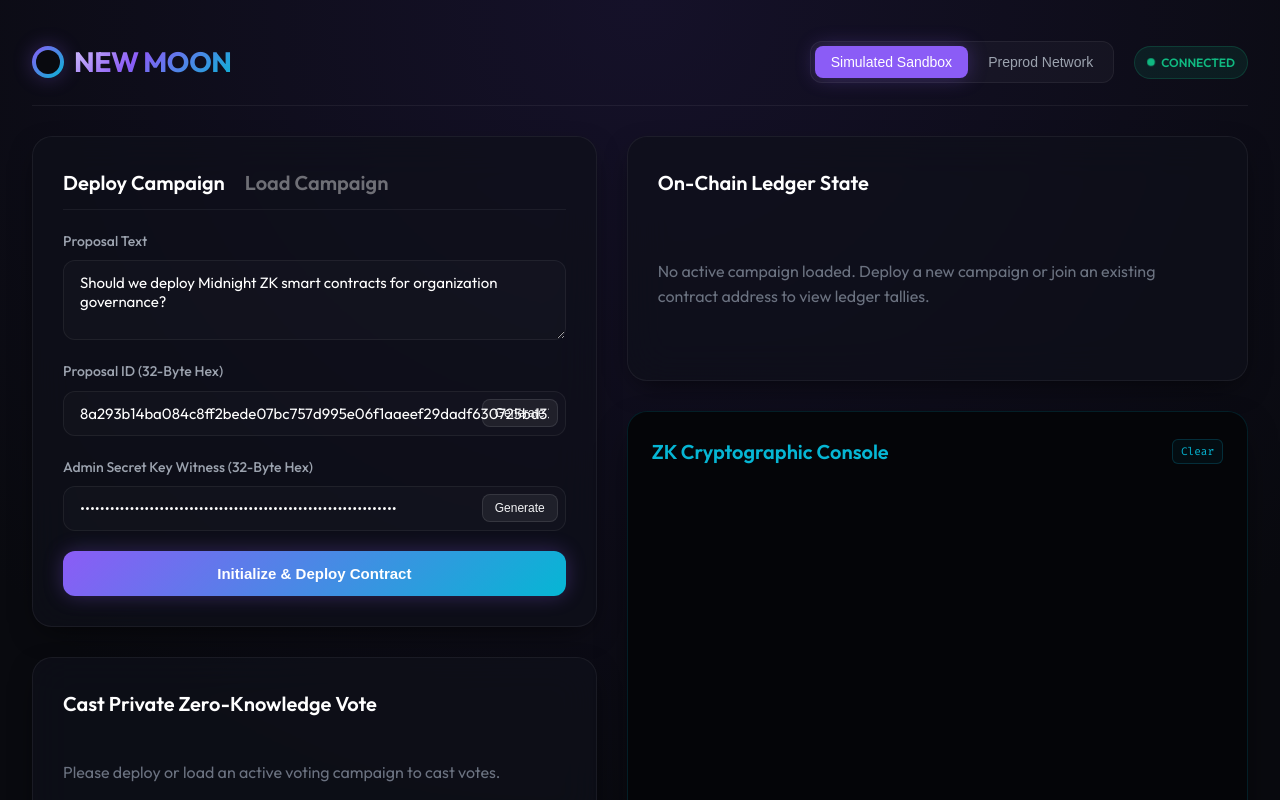
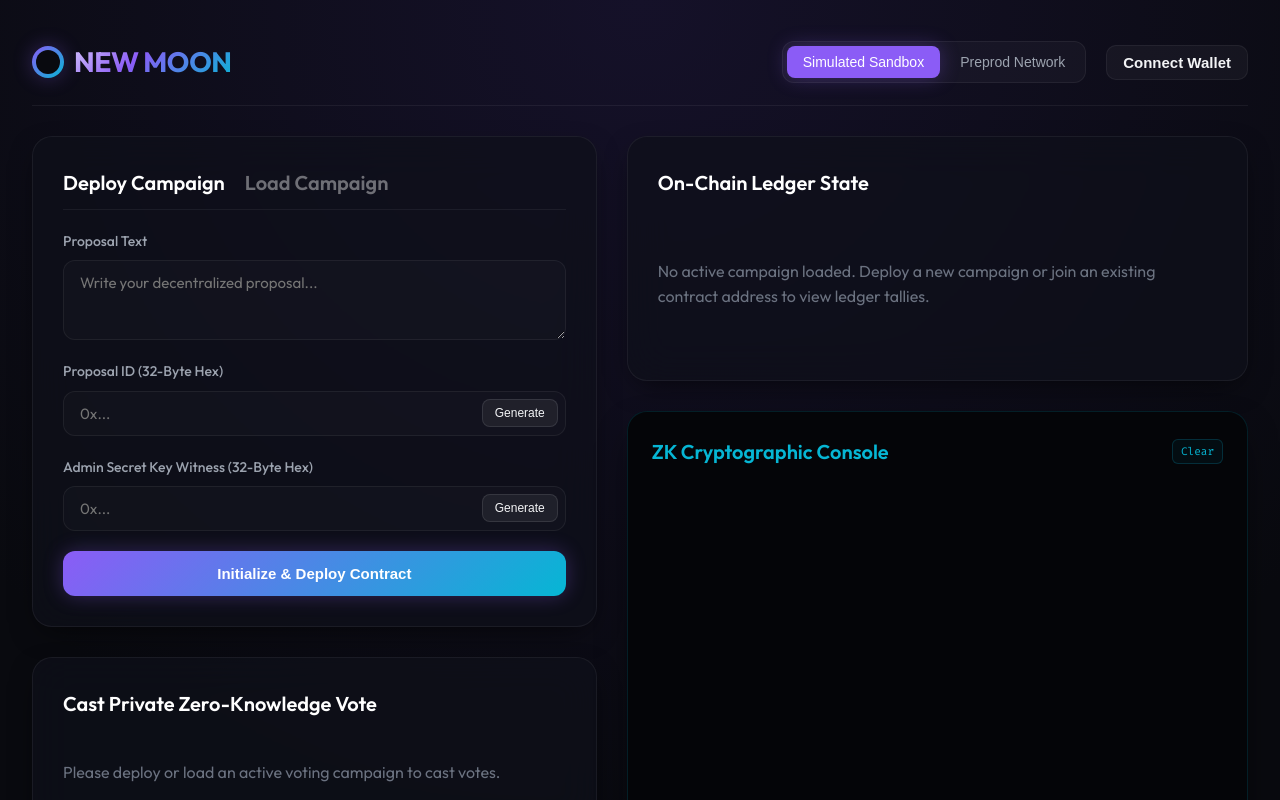
Before and after one commit to Aryan132005/Level2-New-Moon, a React (Vite) app in the folder frontend/: page / in a window 1280 px wide. Shown: the top 800 px of the page. Built offline with nearby package versions, Linux system fonts and the light colour scheme; what @midnight-ntwrk/compact-runtime would draw is missing.

Commit message:
feat: disable auto-connected wallet on load and clear pre-filled form fields

```diff
--- a/frontend/src/App.tsx
+++ b/frontend/src/App.tsx
@@ -19,7 +19,7 @@ function App() {
 
   // Forms and actions input state
   const [setupTab, setSetupTab] = useState<'deploy' | 'load'>('deploy');
-  const [proposalText, setProposalText] = useState('Should we deploy Midnight ZK smart contracts for organization governance?');
+  const [proposalText, setProposalText] = useState('');
   const [proposalId, setProposalId] = useState('');
   const [adminSecretKey, setAdminSecretKey] = useState('');
   const [loadAddress, setLoadAddress] = useState('');
@@ -28,13 +28,6 @@ function App() {
   const [voteChoice, setVoteChoice] = useState<boolean | null>(null);
 
   const [adminCloseKey, setAdminCloseKey] = useState('');
-
-  // Setup initial key values on load
-  useEffect(() => {
-    setProposalId(generateRandomHex(32));
-    setAdminSecretKey(generateRandomHex(32));
-    setVoterSecretKey(generateRandomHex(32));
-  }, []);
 
   // Connect React to RxJS subjects in votingClient
   useEffect(() => {
--- a/frontend/src/midnight/votingClient.ts
+++ b/frontend/src/midnight/votingClient.ts
@@ -98,13 +98,13 @@ export class VotingClient {
     this.mode$.next(mode);
     this.addLog('info', `Switched to ${mode === 'sandbox' ? 'Simulated Sandbox' : 'Midnight Preprod Network'} mode.`);
 
+    // Always reset wallet connection when switching modes so user has to click Connect Wallet
+    this.walletConnected$.next(false);
+    this.walletAddress$.next(null);
+
     if (mode === 'sandbox') {
-      this.walletConnected$.next(true);
-      this.walletAddress$.next('sandbox-voter-wallet-address');
       this.loadSandboxState();
     } else {
-      this.walletConnected$.next(false);
-      this.walletAddress$.next(null);
       this.ledgerState$.next(null);
       this.activeContractAddress$.next(null);
       this.liveDeployedContract = null;
@@ -112,7 +112,6 @@ export class VotingClient {
         this.liveContractSubscription.unsubscribe();
         this.liveContractSubscription = null;
       }
-      this.detectAndConnectWallet(true); // Auto check
     }
   }
 
@@ -153,9 +152,6 @@ export class VotingClient {
         this.ledgerState$.next(null);
         this.activeContractAddress$.next(null);
       }
-      // In sandbox, the wallet is always mock connected
-      this.walletConnected$.next(true);
-      this.walletAddress$.next('sandbox-voter-wallet-address');
     } catch (e) {
       this.addLog('error', `Failed to load sandbox state: ${(e as Error).message}`);
     }
```
